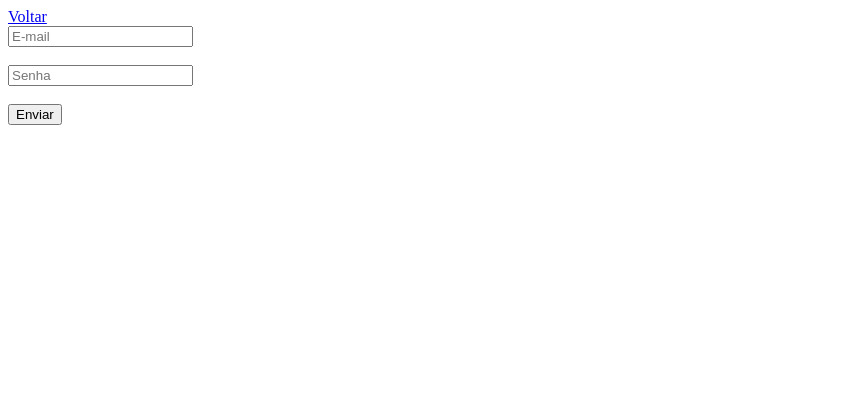
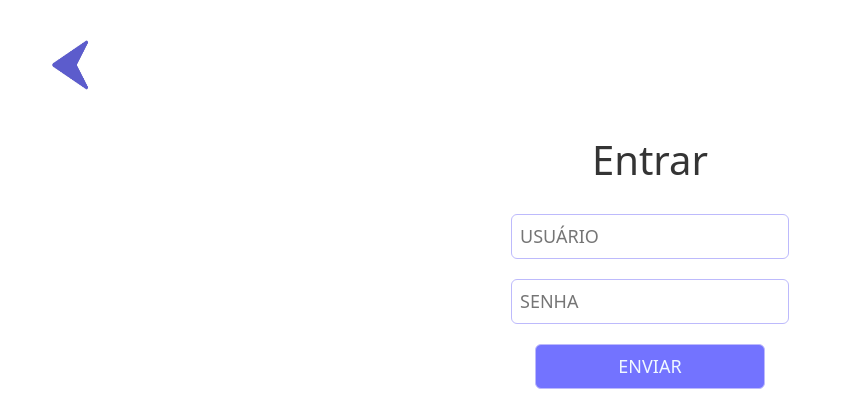
Before and after one commit to Rafa-Pinheiro/AllSystemAbura, a PHP site: page /login.php in a window 1280 px wide. Shown: the top 397 px of the page, without its empty margins (0-844 px from the left). Run offline with PHP 8.4, Linux system fonts and the light colour scheme.

Commit message:
Logos adicionadas -Atualizações: BD e login.php

```diff
--- a/Sistema/crud_e_login/login.php
+++ b/Sistema/crud_e_login/login.php
@@ -1,23 +1,57 @@
 <!DOCTYPE html>
 <html lang="pt-BR">
+
 <head>
     <meta charset="UTF-8">
     <meta http-equiv="X-UA-Compatible" content="IE=edge">
     <meta name="viewport" content="width=device-width, initial-scale=1.0">
-    <title>Login</title>
+
+    <!-- BOOTSTRAP AND CSS -->
+    <link href="https://cdn.jsdelivr.net/npm/bootstrap@5.0.2/dist/css/bootstrap.min.css" rel="stylesheet"
+        integrity="sha384-EVSTQN3/azprG1Anm3QDgpJLIm9Nao0Yz1ztcQTwFspd3yD65VohhpuuCOmLASjC" crossorigin="anonymous">
+
+    <link rel="stylesheet" href="style.css">
+
+    <title>Entrar</title>
 </head>
-<body>
-    <a href="home.php">Voltar</a>
-    <div>
-        <form action="testLogin.php" method="post">
-            <input type="text" name="email" placeholder="E-mail">
-            <br>
-            <br>
-            <input type="password" name="senha" placeholder="Senha">
-            <br>
-            <br>
-            <input type="submit" name="submit" value="Enviar">
-        </form>
+
+<body id="body-entrar">
+
+    <div class="entrar-container">
+        <div class="row">
+            <div class="col-3 seta-entrar">
+                <a href="home.php"><img src="seta.png" height="50px" width="50px"></a>
+            </div>
+            <div class="col-6 form-entrar">
+                <div id="form-entrar">
+                    <form action="testLogin.php" method="post">
+                        <h1 id="h1-entrar">Entrar</h1>
+                        <input type="text" class="input-entrar" name="email" placeholder="Usuário">
+                        <input type="password" class="input-entrar" name="senha" placeholder="Senha">
+                        <input type="submit" class="submit-entrar" name="submit" value="Enviar">
+                        <br><br>
+                        <p>USUÁRIOS DE TESTE: funcionario, <br> admin <br> SENHAS DE TESTE: 123</p>
+                    </form>
+                </div>
+            </div>
+            <div class="col-3 logo-entrar">
+                <img src="../../Logo/SEM_EFEITOS.png" alt="logo" height="370px" width="400px">
+            </div>
+        </div>
     </div>
+
+
+    <!-- SCRIPTS -->
+    <script src="https://cdn.jsdelivr.net/npm/bootstrap@5.0.2/dist/js/bootstrap.bundle.min.js"
+        integrity="sha384-MrcW6ZMFYlzcLA8Nl+NtUVF0sA7MsXsP1UyJoMp4YLEuNSfAP+JcXn/tWtIaxVXM"
+        crossorigin="anonymous"></script>
+    <script src="https://cdn.jsdelivr.net/npm/@popperjs/core@2.9.2/dist/umd/popper.min.js"
+        integrity="sha384-IQsoLXl5PILFhosVNubq5LC7Qb9DXgDA9i+tQ8Zj3iwWAwPtgFTxbJ8NT4GN1R8p"
+        crossorigin="anonymous"></script>
+    <script src="https://cdn.jsdelivr.net/npm/bootstrap@5.0.2/dist/js/bootstrap.min.js"
+        integrity="sha384-cVKIPhGWiC2Al4u+LWgxfKTRIcfu0JTxR+EQDz/bgldoEyl4H0zUF0QKbrJ0EcQF"
+        crossorigin="anonymous"></script>
+
 </body>
+
 </html>
--- /dev/null
+++ b/Sistema/crud_e_login/style.css
@@ -0,0 +1,59 @@
+#body-entrar {
+    margin: 0;
+    padding: 0;
+    overflow-x: hidden;
+    overflow-y: hidden;
+}
+
+#h1-entrar {
+    margin-bottom: 30px;
+    color: rgba(0, 0, 0, 0.795);
+}
+
+.seta-entrar, .logo-entrar {
+    margin-left: 10px;
+    margin-top: 40px;
+}
+
+.seta-entrar {
+    padding-left: 50px;
+}
+
+.logo-entrar {
+    height: 400px;
+    width: 400px;
+    position: absolute;
+    bottom: 0;
+    right: 30px;
+    opacity: 0.2;
+}
+
+.form-entrar {
+    display: flex;
+    flex-direction: row;
+    justify-content: center;
+    align-items: center;
+}
+
+#form-entrar {
+    margin-top: 20%;
+    height: 400px;
+    width: 400px;
+    padding: 10px;
+    text-align: center;
+}
+
+.input-entrar, .submit-entrar {
+    font-size: large;
+    padding: 8px;
+    margin-bottom: 20px;
+    border-radius: 6px;
+    border: 1px solid rgb(189, 186, 252);
+    text-transform: uppercase;
+}
+
+.submit-entrar {
+    width: 230px;
+    background-color: rgb(115, 115, 255);
+    color: aliceblue;
+}
```
Also changed, not shown: Banco-de-Dados/db_abura.sql (+12 -0 lines), Logo/COM_EFEITOS.png (added), Logo/Renata-reduzida-branca.png (added), Logo/Renata-reduzida-preta.png (added), Logo/SEM_EFEITOS.png (added), Sistema/crud_e_login/renata.png (added), Sistema/crud_e_login/seta.png (added), 5 other files.
